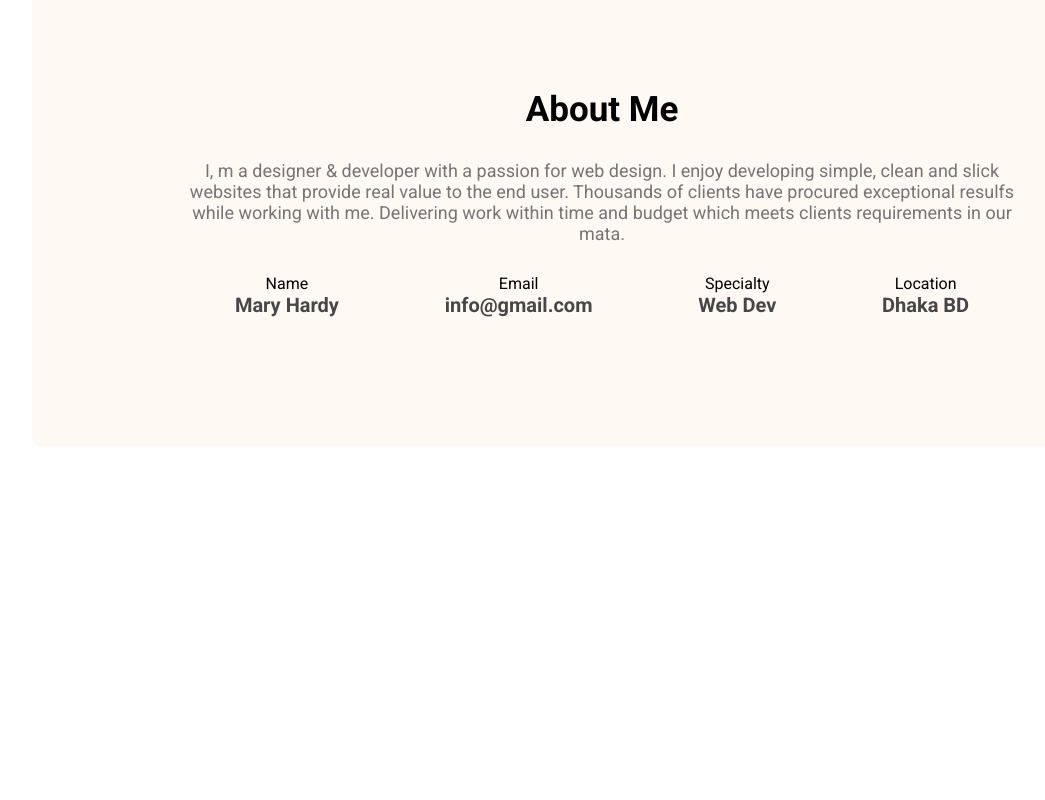
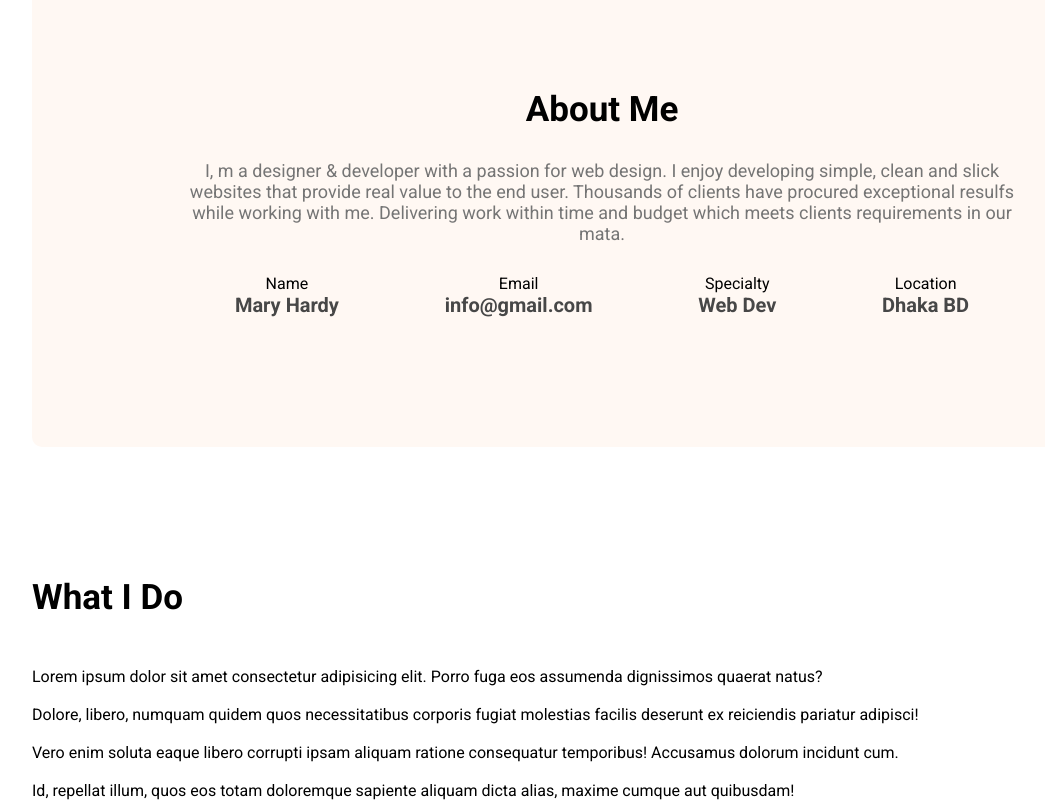
Before and after one commit to anikdevelopers/devoloper-portfolio, a plain HTML site: page images/index.html in a window 1280 px wide. Shown: the part 1031-1831 px from the top of the page, without its empty margins (38-1083 px from the left). Before the commit the page ends 1478 px from the top, so only its background shows below. Drawn offline with Linux system fonts and the light colour scheme.

Commit message:
secton bar

```diff
--- a/images/index.html
+++ b/images/index.html
@@ -61,6 +61,32 @@
 
 
         </section>
+        <!-- what i do section -->
+         <section class="what-i-do">
+            <h3 class="section-title">What I Do</h3>
+            <div class="skills-container">
+                <div class="skill">
+                    <img src="" alt="">
+                    <p class="skill-title"></p>
+                    <p class="skill-description">Lorem ipsum dolor sit amet consectetur adipisicing elit. Porro fuga eos assumenda dignissimos quaerat natus?</p>
+                </div>
+                <div class="skill">
+                    <img src="" alt="">
+                    <p class="skill-title"></p>
+                    <p class="skill-description">Dolore, libero, numquam quidem quos necessitatibus corporis fugiat molestias facilis deserunt ex reiciendis pariatur adipisci!</p>
+                </div>
+                <div class="skill">
+                    <img src="" alt="">
+                    <p class="skill-title"></p>
+                    <p class="skill-description">Vero enim soluta eaque libero corrupti ipsam aliquam ratione consequatur temporibus! Accusamus dolorum incidunt cum.</p>
+                </div>
+                <div class="skill">
+                    <img src="" alt="">
+                    <p class="skill-title"></p>
+                    <p class="skill-description">Id, repellat illum, quos eos totam doloremque sapiente aliquam dicta alias, maxime cumque aut quibusdam!</p>
+                </div>
+            </div>
+         </section>
     </main>
     <footer>
 
--- a/images/style/portfolio.css
+++ b/images/style/portfolio.css
@@ -103,3 +103,7 @@ main{
     color: #474747;
 
 }
+/* what i do styles */
+.what-i-do{
+    margin-top: 130px;
+}
```
